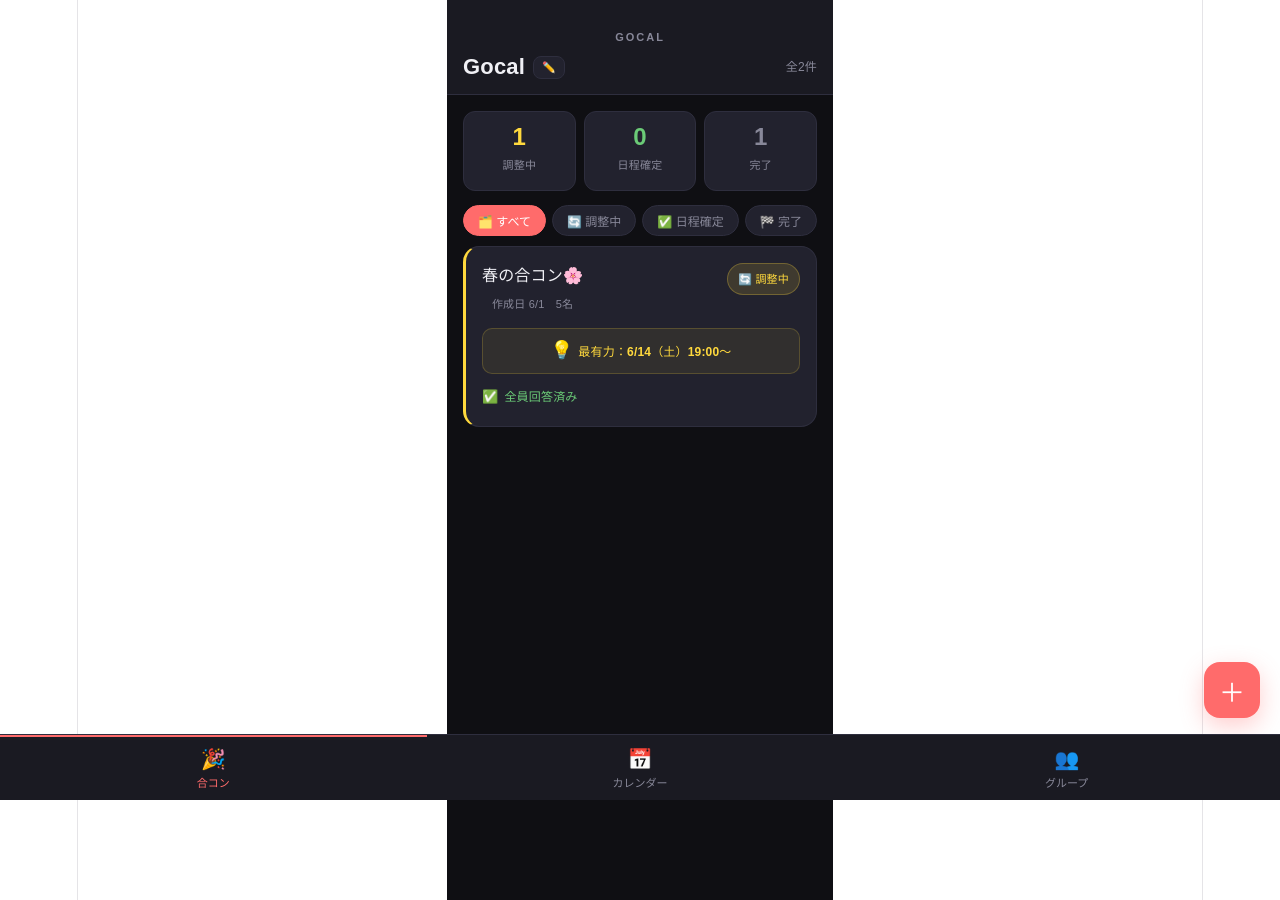
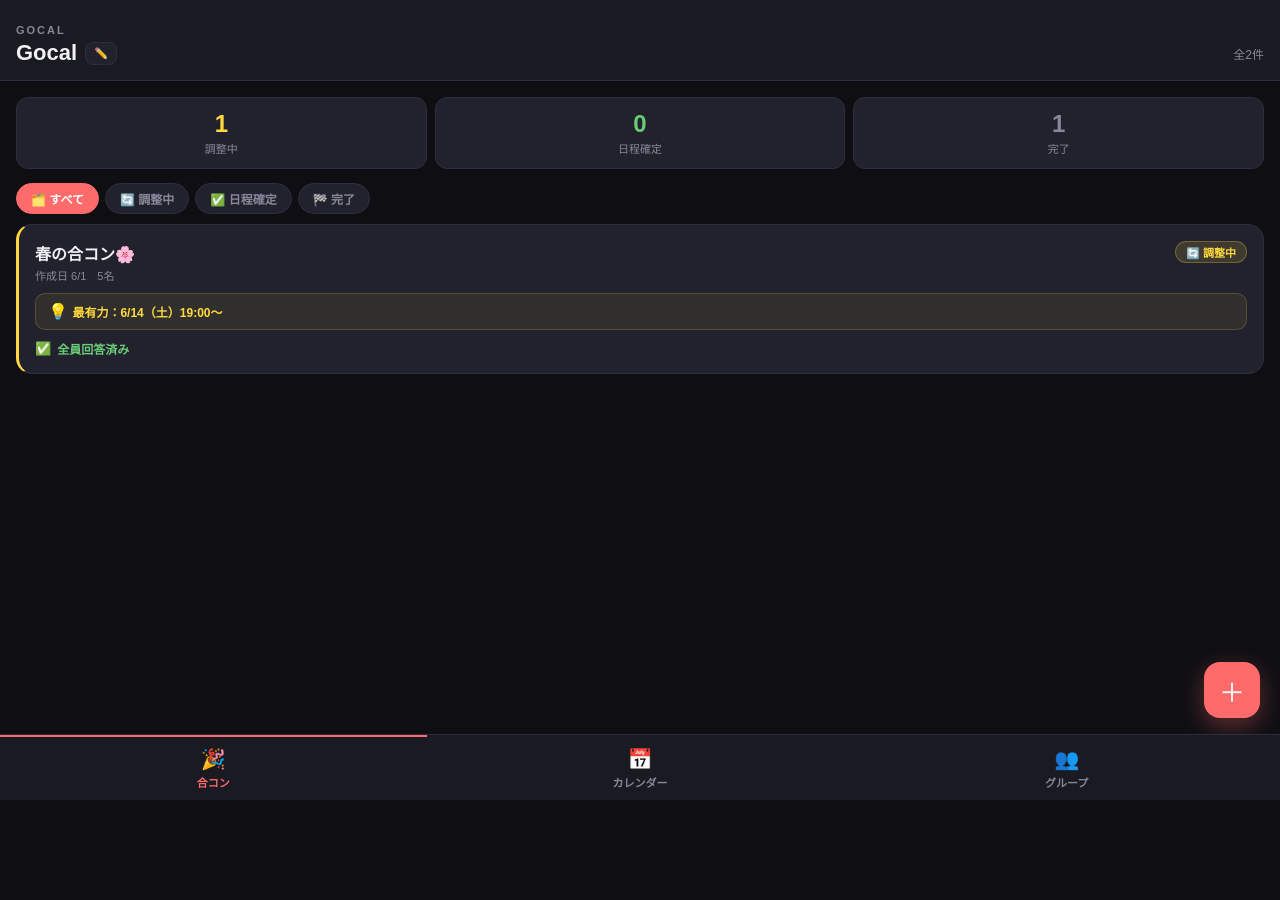
Before and after one commit to ryu02coco-ctrl/gocal, a React (Vite) app: page / in a window 1280 px wide. After the commit the page ends 800 px from the top, so only its background shows below. Built offline with nearby package versions, Linux system fonts and the light colour scheme.

Commit message:
fix layout

```diff
--- a/index.html
+++ b/index.html
@@ -1,10 +1,9 @@
 <!doctype html>
-<html lang="en">
+<html lang="ja">
   <head>
     <meta charset="UTF-8" />
-    <link rel="icon" type="image/svg+xml" href="/favicon.svg" />
-    <meta name="viewport" content="width=device-width, initial-scale=1.0" />
-    <title>gocal</title>
+    <meta name="viewport" content="width=device-width, initial-scale=1.0, maximum-scale=1.0, user-scalable=no" />
+    <title>Gocal</title>
   </head>
   <body>
     <div id="root"></div>
--- a/src/index.css
+++ b/src/index.css
@@ -1,111 +1,15 @@
-:root {
-  --text: #6b6375;
-  --text-h: #08060d;
-  --bg: #fff;
-  --border: #e5e4e7;
-  --code-bg: #f4f3ec;
-  --accent: #aa3bff;
-  --accent-bg: rgba(170, 59, 255, 0.1);
-  --accent-border: rgba(170, 59, 255, 0.5);
-  --social-bg: rgba(244, 243, 236, 0.5);
-  --shadow:
-    rgba(0, 0, 0, 0.1) 0 10px 15px -3px, rgba(0, 0, 0, 0.05) 0 4px 6px -2px;
-
-  --sans: system-ui, 'Segoe UI', Roboto, sans-serif;
-  --heading: system-ui, 'Segoe UI', Roboto, sans-serif;
-  --mono: ui-monospace, Consolas, monospace;
-
-  font: 18px/145% var(--sans);
-  letter-spacing: 0.18px;
-  color-scheme: light dark;
-  color: var(--text);
-  background: var(--bg);
-  font-synthesis: none;
-  text-rendering: optimizeLegibility;
-  -webkit-font-smoothing: antialiased;
-  -moz-osx-font-smoothing: grayscale;
-
-  @media (max-width: 1024px) {
-    font-size: 16px;
-  }
+*, *::before, *::after {
+  box-sizing: border-box;
+  margin: 0;
+  padding: 0;
 }
 
-@media (prefers-color-scheme: dark) {
-  :root {
-    --text: #9ca3af;
-    --text-h: #f3f4f6;
-    --bg: #16171d;
-    --border: #2e303a;
-    --code-bg: #1f2028;
-    --accent: #c084fc;
-    --accent-bg: rgba(192, 132, 252, 0.15);
-    --accent-border: rgba(192, 132, 252, 0.5);
-    --social-bg: rgba(47, 48, 58, 0.5);
-    --shadow:
-      rgba(0, 0, 0, 0.4) 0 10px 15px -3px, rgba(0, 0, 0, 0.25) 0 4px 6px -2px;
-  }
-
-  #social .button-icon {
-    filter: invert(1) brightness(2);
-  }
+html, body, #root {
+  width: 100%;
+  min-height: 100%;
+  overflow-x: hidden;
 }
 
 body {
-  margin: 0;
+  background: #0f0f13;
 }
-
-#root {
-  width: 1126px;
-  max-width: 100%;
-  margin: 0 auto;
-  text-align: center;
-  border-inline: 1px solid var(--border);
-  min-height: 100svh;
-  display: flex;
-  flex-direction: column;
-  box-sizing: border-box;
-}
-
-h1,
-h2 {
-  font-family: var(--heading);
-  font-weight: 500;
-  color: var(--text-h);
-}
-
-h1 {
-  font-size: 56px;
-  letter-spacing: -1.68px;
-  margin: 32px 0;
-  @media (max-width: 1024px) {
-    font-size: 36px;
-    margin: 20px 0;
-  }
-}
-h2 {
-  font-size: 24px;
-  line-height: 118%;
-  letter-spacing: -0.24px;
-  margin: 0 0 8px;
-  @media (max-width: 1024px) {
-    font-size: 20px;
-  }
-}
-p {
-  margin: 0;
-}
-
-code,
-.counter {
-  font-family: var(--mono);
-  display: inline-flex;
-  border-radius: 4px;
-  color: var(--text-h);
-}
-
-code {
-  font-size: 15px;
-  line-height: 135%;
-  padding: 4px 8px;
-  background: var(--code-bg);
-}
```
